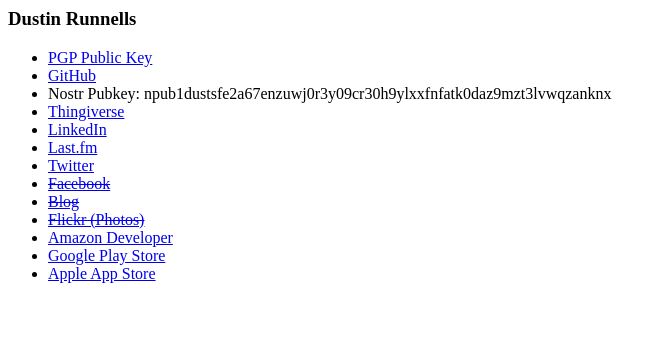
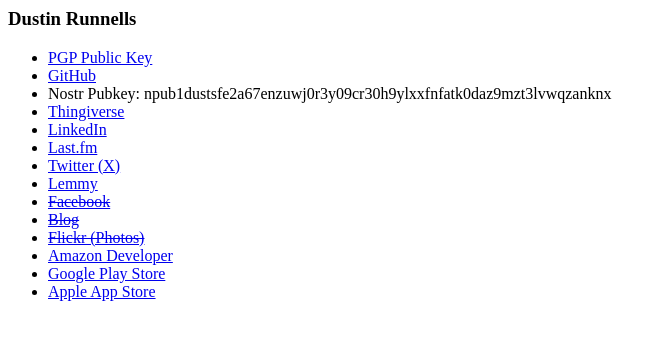
Before and after one commit to drunnells/dustinr.crypto, a plain HTML site: page index.html in a window 1280 px wide. Shown: the whole page, without its empty margins (0-665 px from the left). Drawn offline with Linux system fonts and the light colour scheme.

Commit message:
Added Lemmy

```diff
--- a/index.html
+++ b/index.html
@@ -10,7 +10,8 @@
 <li><a href='https://www.thingiverse.com/drunnells/designs'>Thingiverse</a>
 <li><a href='https://www.linkedin.com/in/drunnells/'>LinkedIn</a>
 <li><a href='https://www.last.fm/user/drunnells'>Last.fm</a>
-<li><a href='http://twitter.com/drunnells'>Twitter</a>
+<li><a href='http://twitter.com/drunnells'>Twitter (X)</a>
+<li><a href='https://lemmy.world/u/drunnells'>Lemmy</a>
 <li><a href='http://facebook.com/drunnells'><s>Facebook</s></a>
 <li><a href='http://dustin.runnells.name/blog'><del>Blog</del></a>
 <li><a href='http://www.flickr.com/photos/drunnells/'><s>Flickr (Photos)</s></a>
```
